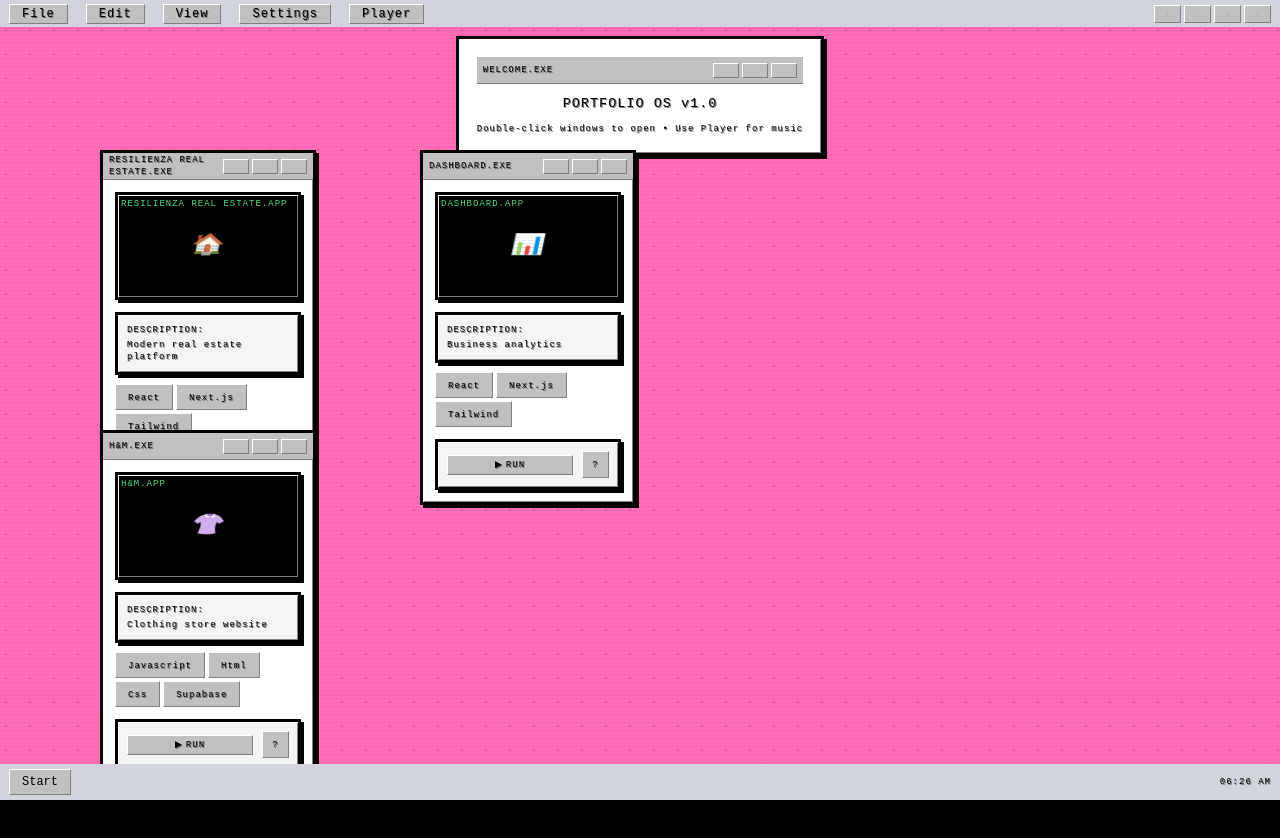
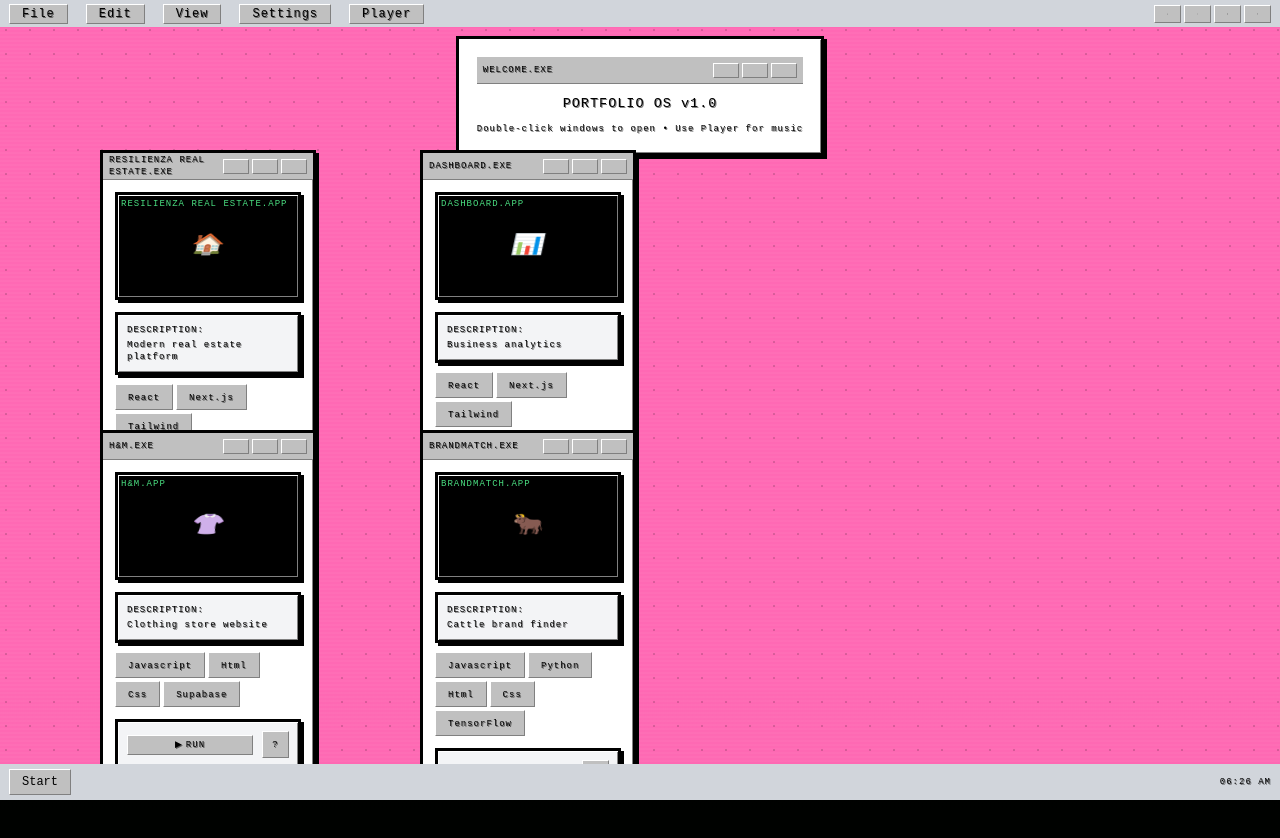
Before and after one commit to camilomontenegro/Portfolio, a Next.js app: page / in a window 1280 px wide. Shown: the top 838 px of the page. Built offline with nearby package versions, Linux system fonts and the light colour scheme.

Commit message:
new project brandmatch

```diff
--- a/data/index.ts
+++ b/data/index.ts
@@ -25,6 +25,14 @@
     description: "Clothing store website",
     url: "https://h-m-mockup.vercel.app/",
     tech: ["Javascript", "Html", "Css", "Supabase"]
+  },
+  {
+  id: 4,
+    title: "BrandMatch",
+    preview: "🐂",
+    description: "Cattle brand finder",
+    url: "https://brandmatch.onrender.com/",
+    tech: ["Javascript", "Python", "Html", "Css", "TensorFlow"]
   }
 ]
 
```
